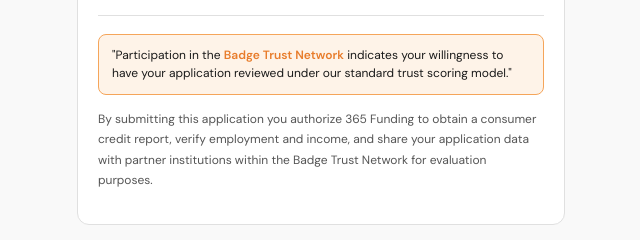
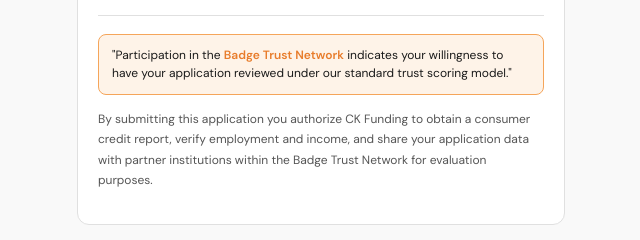
Before and after one commit to Antraxz1/funding-application, a plain HTML site: page index.html in a window 1280 px wide. Shown: the part 2324-2564 px from the top of the page, 319-959 px from the left. Drawn offline with nearby package versions, Linux system fonts and the light colour scheme.

Commit message:
index.html

```diff
--- a/index.html
+++ b/index.html
@@ -198,7 +198,7 @@
       "Participation in the <strong>Badge Trust Network</strong> indicates your willingness to have your application reviewed under our standard trust scoring model."
     </div>
     <div class="text-block">
-      By submitting this application you authorize 365 Funding to obtain a consumer credit report, verify employment and income, and share your application data with partner institutions within the Badge Trust Network for evaluation purposes.
+      By submitting this application you authorize CK Funding to obtain a consumer credit report, verify employment and income, and share your application data with partner institutions within the Badge Trust Network for evaluation purposes.
     </div>
   </div>
 
```
